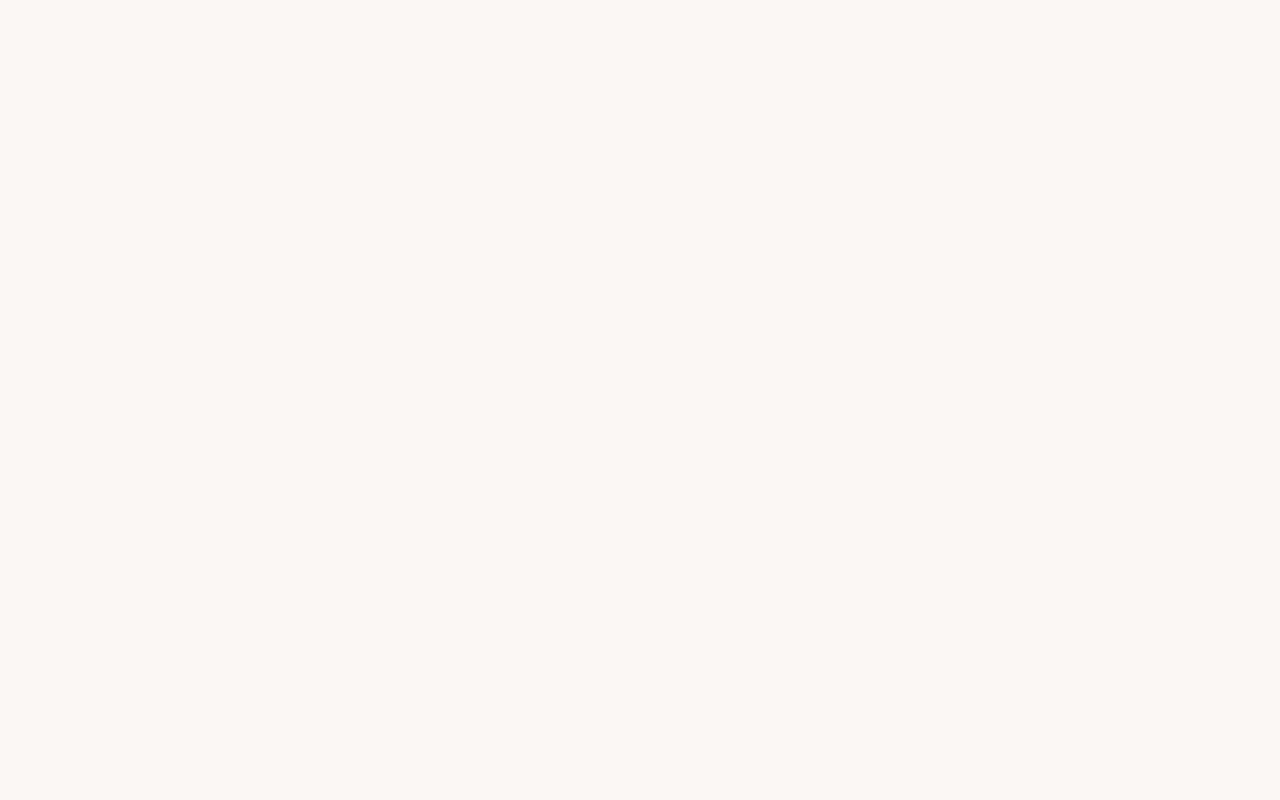
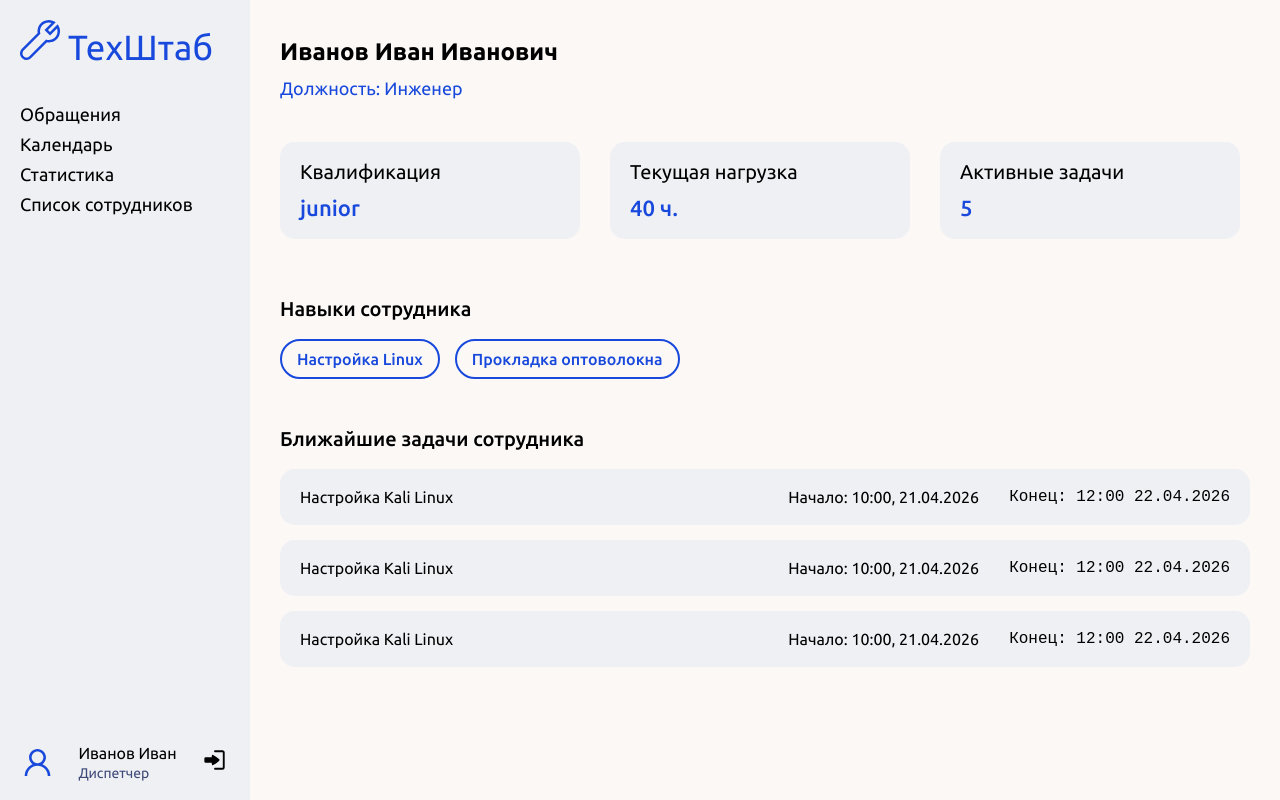
Before and after one commit to klimerri/TechStaff, a React (Vite) app: page /worker in a window 1280 px wide. Before the commit this address had no page. Built offline with nearby package versions, Linux system fonts and the light colour scheme.

Commit message:
worker page is done

```diff
--- a/src/App.jsx
+++ b/src/App.jsx
@@ -16,8 +16,8 @@ function App() {
 
           <Route path="/" element={<LayoutWithDrawer />}>
             <Route path="/calendar" element={<Calendar />} />
-            <Route path="/workers-list" element={<WorkersList />} />
-            <Route path="/worker-page" element={<Worker />} />
+            <Route path="/workers" element={<WorkersList />} />
+            <Route path="/worker" element={<Worker />} />
           </Route>
         </Routes>
       </BrowserRouter>
--- a/src/pages/Worker/Worker.jsx
+++ b/src/pages/Worker/Worker.jsx
@@ -1,10 +1,12 @@
+import "./Worker.scss";
+
 export const Worker = () => {
     return (
         <div className="worker-page__container">
             <div className="worker-page__fullname">
                 <span className="worker-page__name">Иванов Иван Иванович</span>
                 <span className="worker-page__position">Должность: Инженер</span>
-            </div>-page
+            </div>
 
             <div className="worker-page__professional">
                 <div className="worker-page__card">
@@ -22,15 +24,42 @@ export const Worker = () => {
             </div>
 
             <div className="worker-page__skills">
-                <div className="worker-page__skill">Настройка Linux</div>
-                <div className="worker-page__skill">Прокладка оптоволокна</div>
+                <span className="worker-page__skills-title">Навыки сотрудника</span>
+
+                <div className="worker-page__skills-list">
+                    <div className="worker-page__skills-skill">Настройка Linux</div>
+                    <div className="worker-page__skills-skill">Прокладка оптоволокна</div>
+                </div>
             </div>
 
             <div className="worker-page__tasks">
-                <div className="worker-page__task">
-                    <span className="worker-page__task-title">Настройка Kali Linux</span>
-                    <span className="worker-page__task-start">Начало: 10:00, 21.04.2026</span>
-                    <span className="worker_page__task-end">Конец: 12:00 22.04.2026</span>
+                <span className="worker-page__tasks-title">Ближайшие задачи сотрудника</span>
+
+                <div className="worker-page__tasks-list">
+                    <div className="worker-page__task">
+                        <span className="worker-page__task-title">Настройка Kali Linux</span>
+
+                        <div className="worker-page__task-time">
+                            <span className="worker-page__task-start">Начало: 10:00, 21.04.2026</span>
+                            <span className="worker_page__task-end">Конец: 12:00 22.04.2026</span>
+                        </div>
+                    </div>
+                    <div className="worker-page__task">
+                        <span className="worker-page__task-title">Настройка Kali Linux</span>
+
+                        <div className="worker-page__task-time">
+                            <span className="worker-page__task-start">Начало: 10:00, 21.04.2026</span>
+                            <span className="worker_page__task-end">Конец: 12:00 22.04.2026</span>
+                        </div>
+                    </div>
+                    <div className="worker-page__task">
+                        <span className="worker-page__task-title">Настройка Kali Linux</span>
+
+                        <div className="worker-page__task-time">
+                            <span className="worker-page__task-start">Начало: 10:00, 21.04.2026</span>
+                            <span className="worker_page__task-end">Конец: 12:00 22.04.2026</span>
+                        </div>
+                    </div>
                 </div>
             </div>
         </div>
--- a/src/pages/Worker/Worker.scss
+++ b/src/pages/Worker/Worker.scss
@@ -0,0 +1,131 @@
+.worker-page {
+    &__container {
+        display: flex;
+        flex-direction: column;
+        gap: 20px;
+        padding: 40px 30px;
+    }
+
+    &__fullname {
+        display: flex;
+        flex-direction: column;
+        gap: 15px;
+    }
+
+    &__name {
+        font-family: "Ubuntu", sans-serif;
+        font-size: 24px;
+        font-weight: 600;
+        color: black;
+    }
+
+    &__position {
+        font-family: "Ubuntu", sans-serif;
+        font-size: 18px;
+        font-weight: 400;
+        color: #1849dc;
+    }
+
+    &__professional {
+        display: flex;
+        gap: 30px;
+        margin-top: 25px;
+    }
+
+    &__card {
+        width: 300px;
+        padding: 20px;
+        border-radius: 15px;
+        background-color: #eff0f4;
+        box-sizing: border-box;
+        display: flex;
+        flex-direction: column;
+        gap: 15px;
+
+        &-title {
+            font-family: "Ubuntu", sans-serif;
+            font-size: 20px;
+            font-weight: 400;
+            color: black;
+        }
+
+        &-value {
+           font-family: "Ubuntu", sans-serif;
+            font-size: 22px;
+            font-weight: 500;
+            color: #1849dc;
+        }
+    }
+
+
+    &__skills {
+        display: flex;
+        flex-direction: column;
+        gap: 20px;
+        margin-top: 40px;
+
+        &-title {
+            font-family: "Ubuntu", sans-serif;
+            font-size: 20px;
+            font-weight: 500;
+            color: black;
+        }
+
+        &-list {
+            display: flex;
+            gap: 15px;
+        }
+
+        &-skill {
+            padding: 10px 15px;
+            border-radius: 20px;
+            border: solid 2px #1849dc;
+            color: #1849dc;
+            font-family: "Ubuntu", sans-serif;
+            font-size: 16px;
+            font-weight: 500;
+        }
+    }
+
+    &__tasks {
+        display: flex;
+        flex-direction: column;
+        gap: 20px;
+        margin-top: 30px;
+
+        &-title {
+            font-family: "Ubuntu", sans-serif;
+            font-size: 20px;
+            font-weight: 500;
+            color: black;
+        }
+
+        &-list {
+            display: flex;
+            flex-direction: column;
+            gap: 15px;
+        }
+    }
+
+    &__task {
+        width: 100%;
+        display: flex;
+        justify-content : space-between;
+        padding: 20px;
+        border-radius: 15px;
+        background-color: #eff0f4;
+        box-sizing: border-box;
+
+        &-title, &-start, &-end {
+            font-family: "Ubuntu", sans-serif;
+            font-size: 16p;
+            font-weight: 400;
+            color: black;
+        }
+
+        &-time {
+            display: flex;
+            gap: 30px;
+        }
+    }
+}
```
